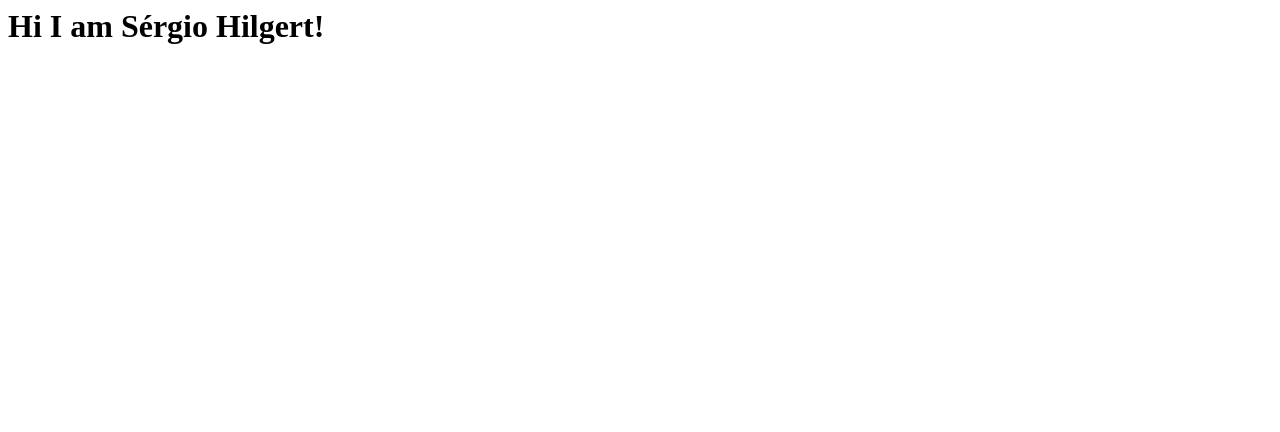
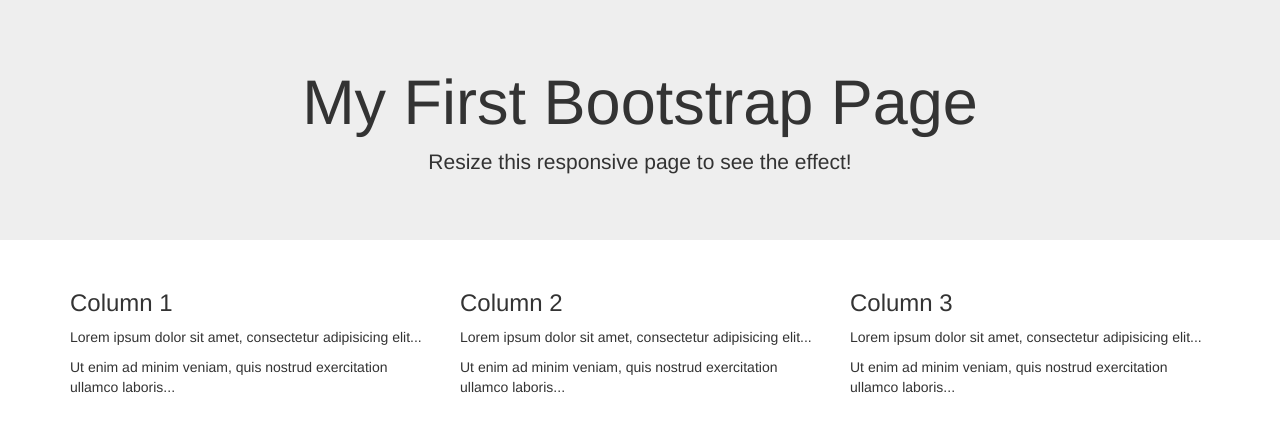
Before and after one commit to sHilgert/sHilgert.github.io, a plain HTML site: page index.html in a window 1280 px wide. Drawn offline with nearby package versions, Linux system fonts and the light colour scheme.

Commit message:
Testing new layout

```diff
--- a/index.html
+++ b/index.html
@@ -1 +1,39 @@
-<h1>Hi I am Sérgio Hilgert!</h1>
+<!DOCTYPE html>
+<html lang="en">
+<head>
+  <title>Bootstrap Example</title>
+  <meta charset="utf-8">
+  <meta name="viewport" content="width=device-width, initial-scale=1">
+  <link rel="stylesheet" href="https://maxcdn.bootstrapcdn.com/bootstrap/3.3.7/css/bootstrap.min.css">
+  <script src="https://ajax.googleapis.com/ajax/libs/jquery/3.1.1/jquery.min.js"></script>
+  <script src="https://maxcdn.bootstrapcdn.com/bootstrap/3.3.7/js/bootstrap.min.js"></script>
+</head>
+<body>
+
+<div class="jumbotron text-center">
+  <h1>My First Bootstrap Page</h1>
+  <p>Resize this responsive page to see the effect!</p>
+</div>
+
+<div class="container">
+  <div class="row">
+    <div class="col-sm-4">
+      <h3>Column 1</h3>
+      <p>Lorem ipsum dolor sit amet, consectetur adipisicing elit...</p>
+      <p>Ut enim ad minim veniam, quis nostrud exercitation ullamco laboris...</p>
+    </div>
+    <div class="col-sm-4">
+      <h3>Column 2</h3>
+      <p>Lorem ipsum dolor sit amet, consectetur adipisicing elit...</p>
+      <p>Ut enim ad minim veniam, quis nostrud exercitation ullamco laboris...</p>
+    </div>
+    <div class="col-sm-4">
+      <h3>Column 3</h3>
+      <p>Lorem ipsum dolor sit amet, consectetur adipisicing elit...</p>
+      <p>Ut enim ad minim veniam, quis nostrud exercitation ullamco laboris...</p>
+    </div>
+  </div>
+</div>
+
+</body>
+</html>
```
